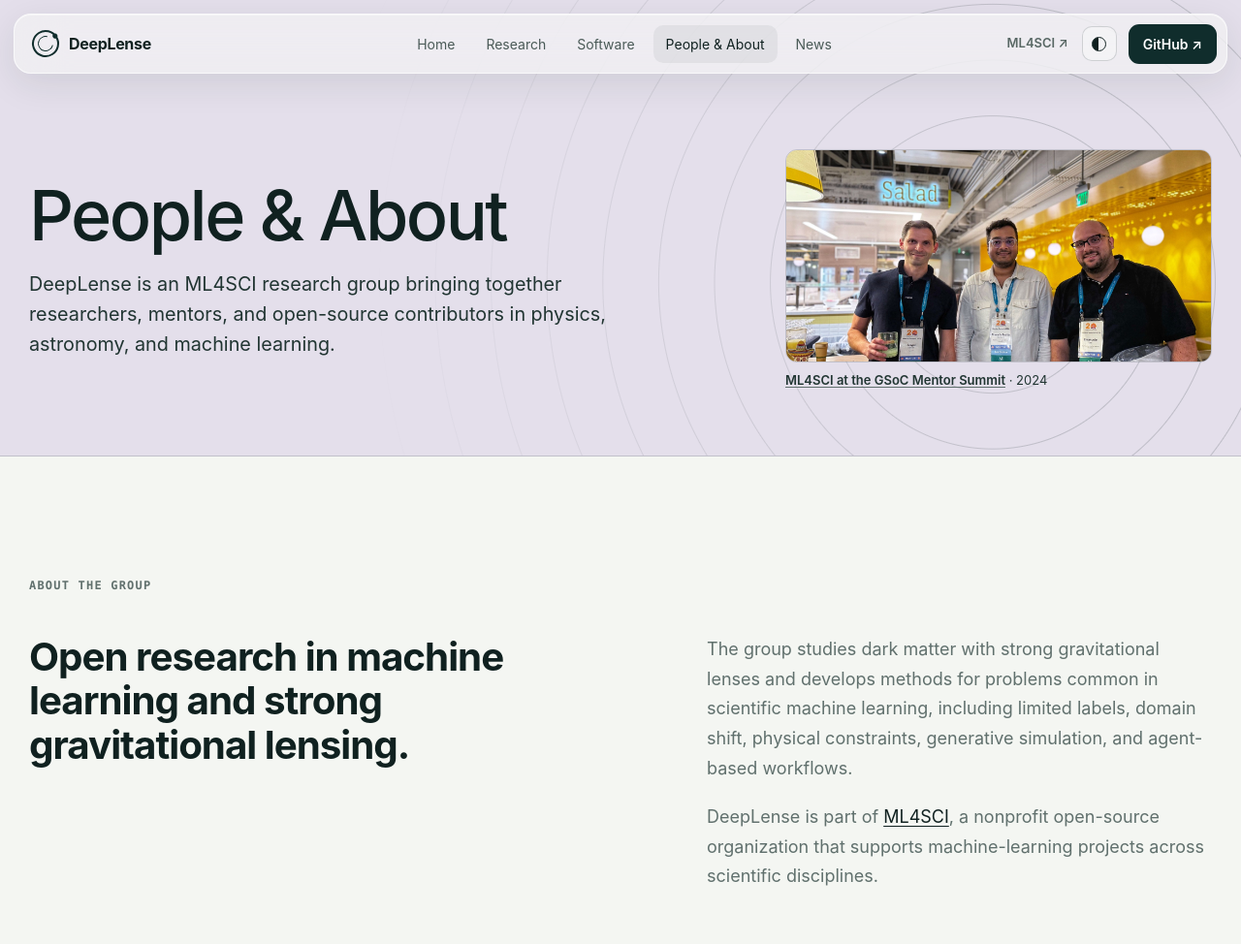
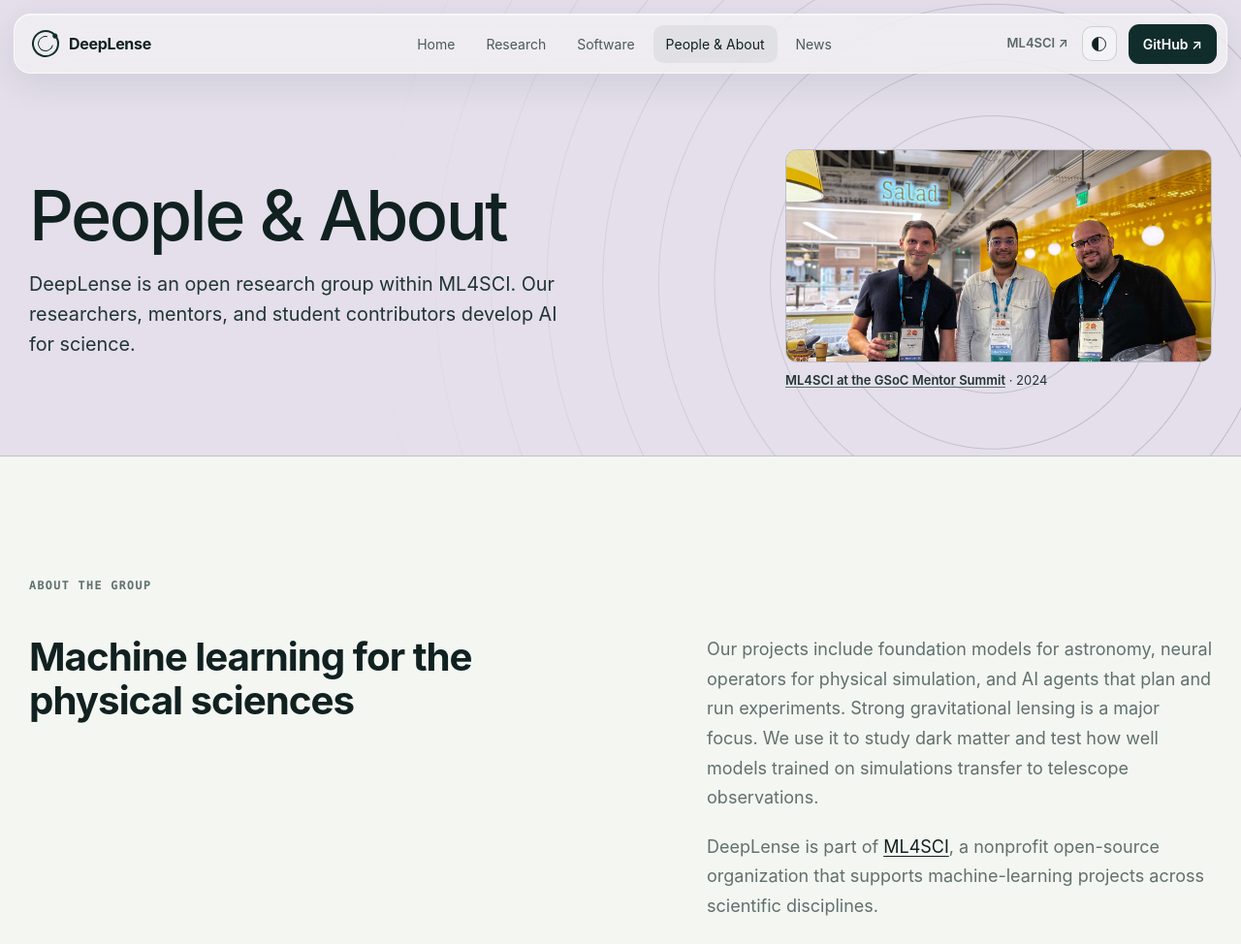
Before and after one commit to pranath-reddy/deeplense-website, a plain HTML site: page dist/about.html in a window 1280 px wide. Shown: the top 974 px of the page at 97% size. Drawn offline with Linux system fonts and the light colour scheme.

Commit message:
Clarify DeepLense AI for science focus on About page

```diff
--- a/dist/about.html
+++ b/dist/about.html
@@ -6,10 +6,10 @@
   <meta name="viewport" content="width=device-width, initial-scale=1">
   <meta name="theme-color" content="#f4f6f2">
   <meta name="color-scheme" content="light dark">
-  <meta name="description" content="The DeepLense research team, Google Summer of Code contributors, institutional support, and relationship to ML4SCI.">
+  <meta name="description" content="Meet DeepLense, an open AI for science research group within ML4SCI, and the researchers, mentors, and student contributors behind its work.">
   <meta property="og:type" content="website">
   <meta property="og:title" content="People &amp; About | DeepLense">
-  <meta property="og:description" content="Meet the researchers and contributors working on DeepLense through ML4SCI.">
+  <meta property="og:description" content="Meet DeepLense, an open AI for science research group within ML4SCI, and the researchers, mentors, and student contributors behind its work.">
   <meta property="og:url" content="https://deeplense.org/about">
   <meta property="og:image" content="https://deeplense.org/assets/social-card.png">
   <meta property="og:image:width" content="1200">
@@ -17,7 +17,7 @@
   <meta property="og:image:alt" content="DeepLense research group">
   <meta name="twitter:card" content="summary_large_image">
   <meta name="twitter:title" content="People &amp; About | DeepLense">
-  <meta name="twitter:description" content="Meet the researchers and contributors working on DeepLense through ML4SCI.">
+  <meta name="twitter:description" content="Meet DeepLense, an open AI for science research group within ML4SCI, and the researchers, mentors, and student contributors behind its work.">
   <meta name="twitter:image" content="https://deeplense.org/assets/social-card.png">
   <link rel="canonical" href="https://deeplense.org/about">
   <script>if (/^(www\.)?deeplense\.org$/.test(window.location.hostname) && window.location.pathname.endsWith('/about.html')) window.location.replace('/about');</script>
@@ -45,7 +45,7 @@
       <div class="section masthead-layout">
         <div>
           <h1>People &amp; About</h1>
-          <p class="page-masthead-lede">DeepLense is an ML4SCI research group bringing together researchers, mentors, and open-source contributors in physics, astronomy, and machine learning.</p>
+          <p class="page-masthead-lede">DeepLense is an open research group within ML4SCI. Our researchers, mentors, and student contributors develop AI for science.</p>
         </div>
         <figure class="masthead-visual">
           <img class="masthead-plate masthead-photo" src="assets/news/gsoc-mentor-summit-team.jpg" width="1600" height="1200" alt="Three ML4SCI mentors standing together at Google Sunnyvale" fetchpriority="high">
@@ -57,9 +57,9 @@
     <section class="section about-statement">
       <p class="section-kicker reveal">About the group</p>
       <div class="about-statement-grid">
-        <h2 class="reveal">Open research in machine learning and strong gravitational lensing.</h2>
+        <h2 class="reveal">Machine learning for the physical sciences</h2>
         <div class="reveal" data-delay="1">
-          <p>The group studies dark matter with strong gravitational lenses and develops methods for problems common in scientific machine learning, including limited labels, domain shift, physical constraints, generative simulation, and agent-based workflows.</p>
+          <p>Our projects include foundation models for astronomy, neural operators for physical simulation, and AI agents that plan and run experiments. Strong gravitational lensing is a major focus. We use it to study dark matter and test how well models trained on simulations transfer to telescope observations.</p>
           <p>DeepLense is part of <a href="https://ml4sci.org/" target="_blank" rel="noreferrer">ML4SCI</a>, a nonprofit open-source organization that supports machine-learning projects across scientific disciplines.</p>
         </div>
       </div>
```
